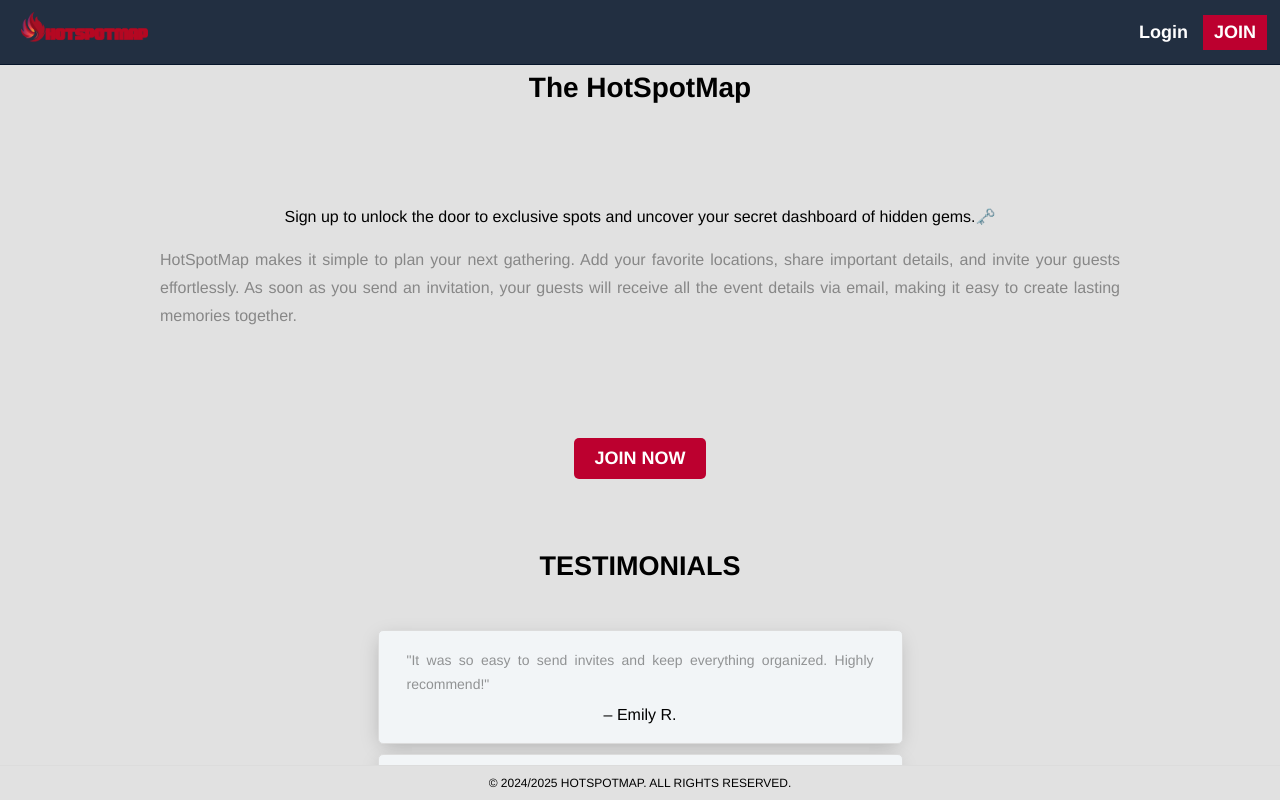
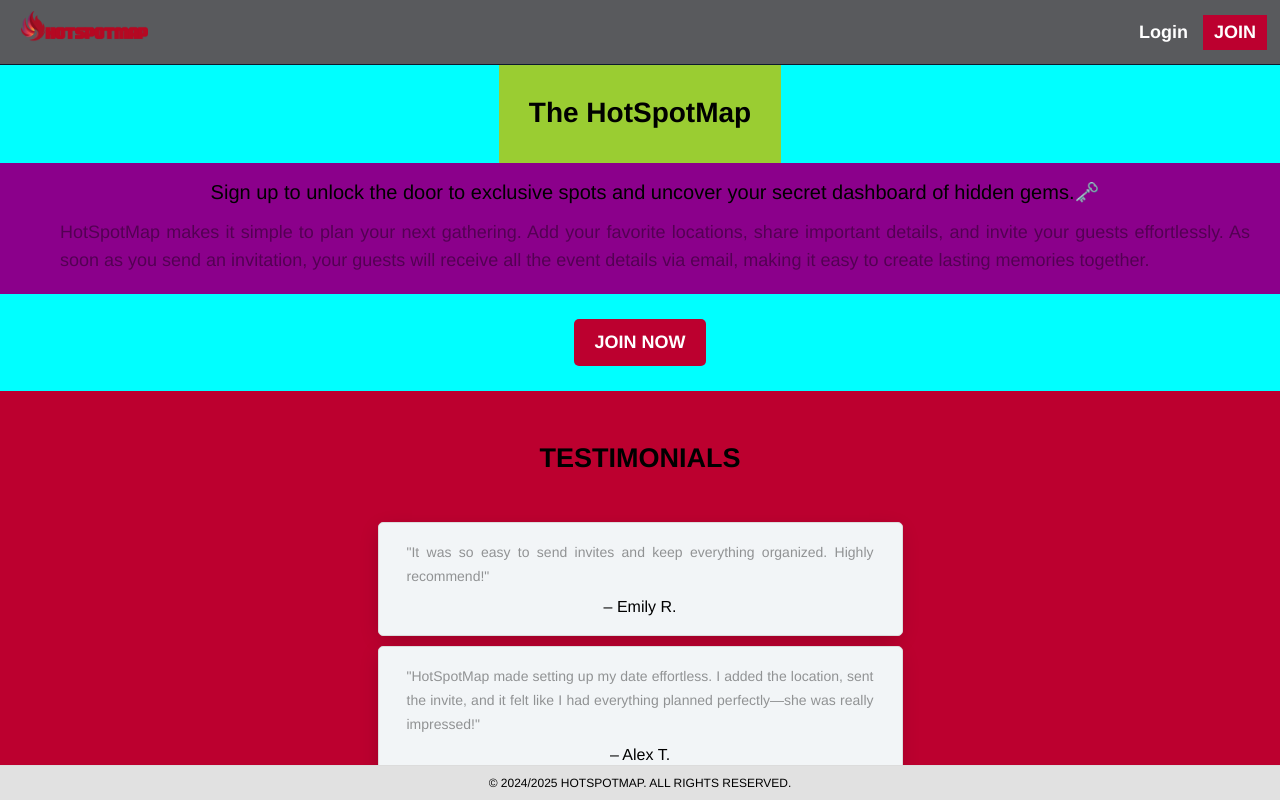
Before and after one commit to camilasalmeida/react-hot-spot-map-front-end, a React (Vite) app: page / in a window 1280 px wide. Built offline with nearby package versions, Linux system fonts and the light colour scheme; no server answers.

Commit message:
base styling landing page

```diff
--- a/src/components/Dashboard/Dashboard.module.css
+++ b/src/components/Dashboard/Dashboard.module.css
@@ -2,27 +2,33 @@
     min-height: 100vh;
     display: flex;
     flex-direction: column;
-    align-items: center;
+    background-color: blue;
+    /* align-items: center;
     justify-content: flex-start;
     background-color: #f8f9fa;
-    padding: 20px;
+    padding: 20px; */
   }
 
-  .container .splash {
+
+
+  .splash {
     display: flex;
-    flex-direction: center;
+    background-color: yellow;
+    /* flex-direction: center;
     justify-content: center;
     text-align: center;
     padding: 50px 0px 30px 0px;
+  } */
   }
 
-  .container .about {
+  .about {
     display: flex;
-    flex-direction: center;
+    background-color: aqua;
+    /* flex-direction: center;
     justify-content: center;
     text-align: center;
     padding: 15px 50px;
-    text-align: center;
+    text-align: center; */
 
   }
 
--- a/src/components/Landing/Landing.jsx
+++ b/src/components/Landing/Landing.jsx
@@ -8,15 +8,17 @@
         <>
         <main className={styles.container}>
                 {/* Section 1: Header */}
-            <header className={styles.header}>
+            <section className={styles.header}>
                     <h1>The HotSpotMap</h1>
-            </header>
+            </section>
 
                 {/* Section 2: Intro */}
             <section className={styles.about}>
                         <h3>Sign up to unlock the door to exclusive spots and uncover your secret dashboard of hidden gems.🗝️ </h3>
                         <p>HotSpotMap makes it simple to plan your next gathering. Add your favorite locations, share important details, and invite your guests effortlessly. As soon as you send an invitation, your guests will receive all the event details via email, making it easy to create lasting memories together.</p>
             </section>
+
+
             <section className={styles.cta}>
                     <Link to="/signup" className={styles.joinNowButton}>JOIN NOW</Link>
             </section>
--- a/src/components/Landing/Landing.module.css
+++ b/src/components/Landing/Landing.module.css
@@ -1,52 +1,61 @@
 /* src/components/Landing/Landing.module.css */
 
 .container {
-    width: 100%;
+  min-height: 100vh;
   display: flex;
+  background-color: aqua;
     align-items: center;
     justify-content: center;
     flex-direction: column;
-    padding-bottom: 30px;
+    padding-bottom: 70px;
   }
 
   .header {
-    height: auto;
     justify-content:flex-end;
     display: flex;
+    background-color: yellowgreen;
     justify-content: center;
     align-items: center;
+    padding: 25px 30px 20px 30px;
   }
 
-  .container section {
-    padding: 20px 10px;
+.about {
+  display: flex;
+  background-color: darkmagenta;
+  flex-direction: column;
+  align-items: center;
+  justify-content: center;
+  padding: 10px 30px 20px 60px;
+  text-align: center;
 }
 
-  .container > section.about {
-    width: 100%;
-    height: auto;
-    display: flex;
-    height: 300px;
-    padding:10px 150px;
-    align-items: center;
-    flex-direction: column;
-    justify-content: center;
 
-    /* background-color: rgb(237, 136, 136); */
-    /* box-shadow: -1px 5px 19px -5px rgba(0, 0, 0, 0.15); */
+.joinNowButton {
+  display: inline-block;
+  padding: 13px 20px;
+  background-color: #bc002f;
+  color: #ffffff;
+  border: none;
+  border-radius: 5px;
+  text-align: center;
+  text-decoration: none;
+  font-size: 18px;
+  font-weight: bold;
+  cursor: pointer;
+  transition: background-color 0.3s ease;
+  margin: 25px;
 }
 
-  .about h3, .about p {
-    margin: 0;
-    padding: 10px;
-    font-size: 16px;
+.joinNowButton:hover {
+  background-color: #cda780;
+  color: #ffffff;
 }
-
 
 .testimonial {
   width: 100vw;
   height: auto;
-    /* background-color: #bc002f;  */
-    padding: 20px 0;
+  background-color: #bc002f;
+  padding: 20px 0px 70px 0px;
   display: flex;
   flex-direction: column;
   align-items: center;
@@ -98,58 +107,3 @@
   font-size: 14px;
   line-height: 24px;
 }
-
-
-  .joinNowButton {
-    display: inline-block;
-    padding: 10px 20px;
-    background-color: #bc002f;
-    color: #ffffff;
-    border: none;
-    border-radius: 5px;
-    text-align: center;
-    text-decoration: none;
-    font-size: 18px;
-    font-weight: bold;
-    cursor: pointer;
-    transition: background-color 0.3s ease;
-  }
-
-  .joinNowButton:hover {
-    background-color: #cda780;
-    color: #ffffff;
-  }
-
-
-  @media only screen and (max-width: 1200px) {
-    .testimonial {
-      height: 680px;
-    }
-  }
-
-  @media only screen and (max-width: 1024px) {
-    .about {
-      height: 420px;
-    }
-    .testimonial {
-      height: 580px;
-    }
-  }
-
-  @media only screen and (max-width: 912px) {
-    .about {
-      height: 460px;
-    }
-    .testimonial {
-      height: 600px;
-    }
-  }
-
-  @media only screen and (max-width: 540px) {
-    .about {
-      height: 560px;
-    }
-    .testimonial {
-      height: 700px;
-    }
-  }
--- a/src/components/NavBar/NavBar.jsx
+++ b/src/components/NavBar/NavBar.jsx
@@ -18,7 +18,7 @@
                 </nav>
             ) : (
                 <nav className={styles.container}>
-                    <img src={noBuffer} alt="fire"/>
+                     <Link to='/'><img src={noBuffer} alt="fire"/></Link>
                     <ul>
                         <li><Link to="/signin">Login</Link></li>
                         <li><Link to="/signup" className={styles.joinButton}>JOIN</Link></li>
--- a/src/components/NavBar/NavBar.module.css
+++ b/src/components/NavBar/NavBar.module.css
@@ -10,7 +10,7 @@
     padding: 14px 21px;
     padding-right: 8px;
     align-items: center;
-    background: #001025d9;
+    background: #595a5d;
     border-bottom: 1px solid  #001025d9;
     font-size: 9px;
   }
@@ -78,3 +78,8 @@
         height: auto;
     }
 }
+@media only screen and (max-width: 414px) {
+  .container {
+    background-color: rgb(154, 16, 16);
+    color: #ffffff;
+  }}
--- a/src/components/SpotDetails/SpotDetails.module.css
+++ b/src/components/SpotDetails/SpotDetails.module.css
@@ -18,7 +18,6 @@
     padding: 60px;
 
 }
-
 
 
 .card {
--- a/src/components/SpotList/SpotList.module.css
+++ b/src/components/SpotList/SpotList.module.css
@@ -5,6 +5,10 @@
   grid-template-columns: repeat(1, 1fr);
   text-decoration: none;
   gap: 18px;
+}
+body {
+  margin-top: 65px;
+  padding-top: 25px;
 }
 
 .header h1 {
```
Lines whose indentation alone changed are shown as unchanged.
